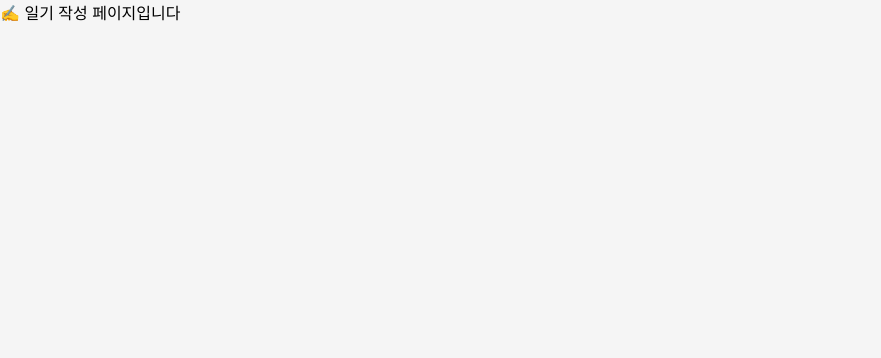
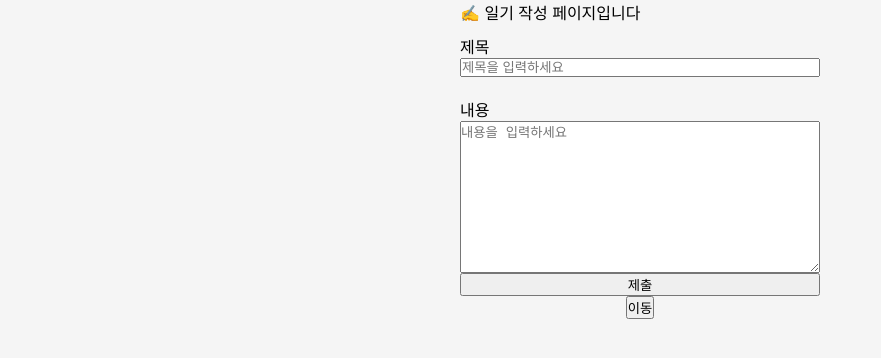
Before and after one commit to clwmfksek/weather-diary, a React (Vite) app: page /write in a window 1280 px wide. Shown: the top 358 px of the page, without its empty margins (0-881 px from the left). Built offline with nearby package versions, Linux system fonts and the light colour scheme.

Commit message:
code update

```diff
--- a/src/pages/Home.jsx
+++ b/src/pages/Home.jsx
@@ -1,7 +1,36 @@
 import React from "react";
+import * as st from "../utils/storage";
+import { useNavigate } from "react-router";
 
 function Home() {
-  return <div>📘 일기 리스트 페이지입니다</div>;
+  const diaryList = st.loadDiary();
+  function getDiary() {
+    return diaryList;
+  }
+  return (
+    <>
+      <div>📘 일기 리스트 페이지입니다</div>
+      <Move />
+      <DiaryComponents gets={getDiary} />
+    </>
+  );
 }
 
 export default Home;
+
+function DiaryComponents({ gets }) {
+  const dies = gets();
+  return dies.map((element, index) => (
+    <>
+      <div>{index + 1} 번째 </div>
+      <div>{element.title}</div>
+      <div>{element.content}</div>
+      <br></br>
+    </>
+  ));
+}
+
+function Move() {
+  const navigate = useNavigate();
+  return <button onClick={() => navigate("/write")}>이동</button>;
+}
--- a/src/pages/Write.jsx
+++ b/src/pages/Write.jsx
@@ -1,7 +1,100 @@
-import React from "react";
+import { useNavigate } from "react-router";
+import { useState, useEffect } from "react";
+import styled from "styled-components";
+import * as st from "../utils/storage";
 
 function Write() {
-  return <div>✍️ 일기 작성 페이지입니다</div>;
+  const [diary, setDiary] = useState({
+    title: "",
+    content: "",
+  });
+
+  const [diaryList, setDiaryList] = useState([]);
+
+  function submitFunc(e) {
+    e.preventDefault();
+    setDiaryList([...diaryList, diary]);
+    setDiary({ title: "", content: "" });
+    st.saveDiary(diaryList);
+  }
+
+  function onChangeEvent(target, e) {
+    setDiary((prevState) => ({
+      ...prevState,
+      [target]: e.target.value,
+    }));
+  }
+
+  function getValues(target) {
+    return diary[target];
+  }
+
+  return (
+    <Container>
+      <DiaryContainer>
+        ✍️ 일기 작성 페이지입니다
+        <WriteDiary
+          onChangeEvent={onChangeEvent}
+          submitFunc={submitFunc}
+          getValues={getValues}
+        />
+      </DiaryContainer>
+      <Move />
+    </Container>
+  );
 }
 
 export default Write;
+
+function WriteDiary({ onChangeEvent, submitFunc, getValues }) {
+  return (
+    <>
+      <FormContainer onSubmit={submitFunc}>
+        <div>제목</div>
+        <InputContainer
+          placeholder="제목을 입력하세요"
+          onChange={(event) => onChangeEvent("title", event)}
+          value={getValues("title")}
+        />
+        <div>내용</div>
+        <textarea
+          placeholder="내용을 입력하세요"
+          rows={10}
+          cols={3}
+          onChange={(event) => onChangeEvent("content", event)}
+          value={getValues("content")}
+        />
+        <button type="submit">제출</button>
+      </FormContainer>
+    </>
+  );
+}
+
+function Move() {
+  const navigate = useNavigate();
+  return <button onClick={() => navigate("/")}>이동</button>;
+}
+
+const Container = styled.div`
+  display: flex;
+  flex-direction: column;
+  width: 100%;
+  align-items: center;
+`;
+
+const DiaryContainer = styled.div`
+  display: flex;
+  flex-direction: column;
+  max-width: 360px;
+  width: 50%;
+`;
+
+const FormContainer = styled.form`
+  display: flex;
+  flex-direction: column;
+  margin-top: 10px;
+`;
+
+const InputContainer = styled.input`
+  margin-bottom: 20px;
+`;
```
